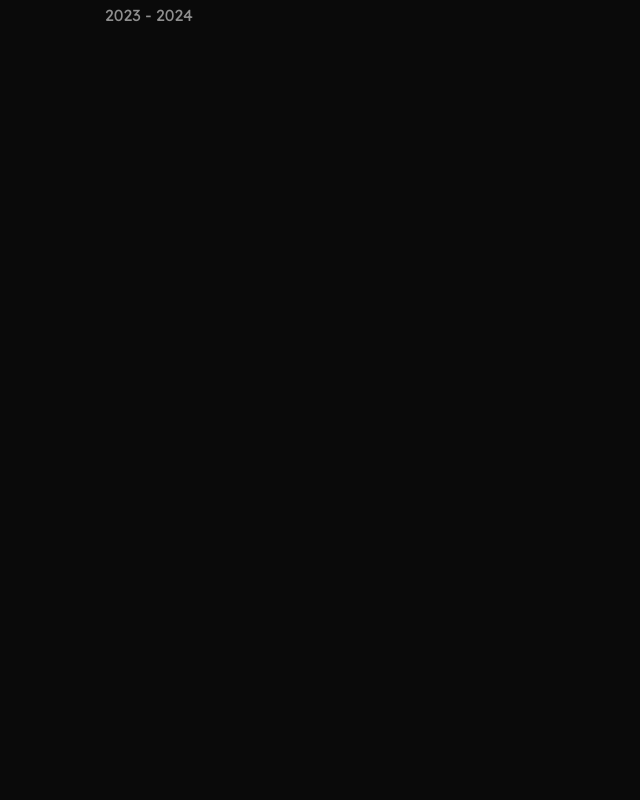
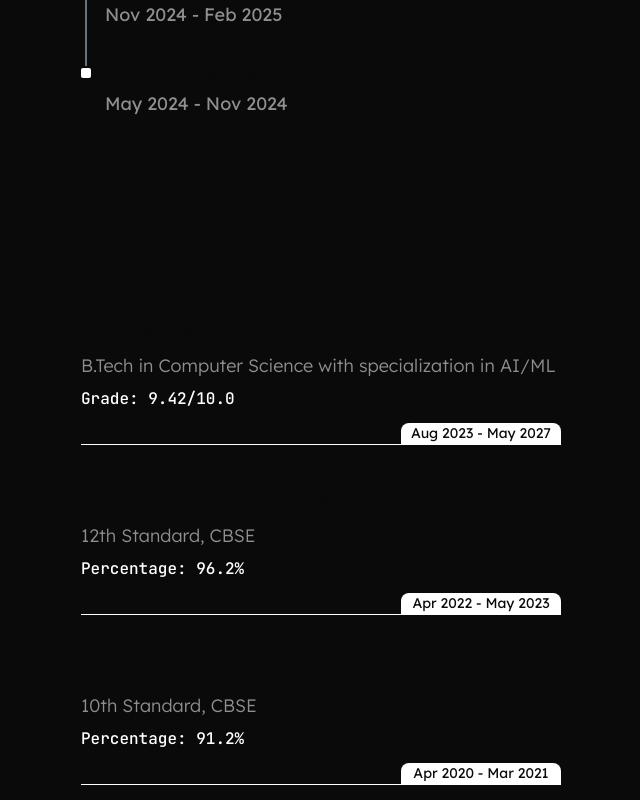
Before and after one commit to vansh-chani/portfolio-website, a Next.js app in the folder portfolio/: page / in a window 1280 px wide. Shown: the part 2140-2940 px from the top of the page, without its empty margins (499-1139 px from the left). Built offline with nearby package versions, Linux system fonts and the light colour scheme.

Commit message:
Added Education Section to About

```diff
--- a/portfolio/src/components/About.tsx
+++ b/portfolio/src/components/About.tsx
@@ -4,12 +4,13 @@ import globe from "../assets/Globe.svg";
 import { GithubButtonSmall, LinkedInButtonSmall, MailButtonSmall } from "./ui/Buttons";
 import SideNav from "./ui/SideNav";
 import ExperienceList from "./ui/ExperienceList";
+import EducationCard from "./ui/EducationCard";
 
 const experienceData = [
     {
         company: "CodeChef VIT",
         positions: ["Machine Learning Lead", "Senior Core Member", "Junior Core Member"],
-        times: ["2025 - Present", "2024 - 2025", "2023 - 2024"],
+        times: ["Jul 2025 - Present", "Feb 2025 - Jul 2025", "Mar 2024 - Feb 2025"],
         descriptions: [
             "Leading the Machine Learning team, overseeing projects, mentoring members, and driving innovation in AI applications.",
             "Contributed to various club activities, organized DevSOC'25, and supported the core team in decision-making processes. Developed multiple ML projects involving LLM fine-tuning, supervised and unsupervised learning, and NLP.",
@@ -19,7 +20,28 @@ const experienceData = [
     {
         company: "IEEE-CS VIT",
         positions: ["Senior Core Member", "Junior Core Member"],
-        times: ["2024 - 2025", "2023 - 2024"],
+        times: ["Nov 2024 - Feb 2025", "May 2024 - Nov 2024"],
+    }
+];
+
+const educationData = [
+    {
+        institution: "Vellore Institute of Technology, Vellore",
+        degree: "B.Tech in Computer Science with specialization in AI/ML",
+        time: "Aug 2023 - May 2027",
+        grade: "9.42/10.0"
+    },
+    {
+        institution: "Police D.A.V. Public School, Ludhiana",
+        degree: "12th Standard, CBSE",
+        time: "Apr 2022 - May 2023",
+        Percentage: "96.2%"
+    },
+    {
+        institution: "D.A.V. Public School, Ludhiana",
+        degree: "10th Standard, CBSE",
+        time: "Apr 2020 - Mar 2021",
+        Percentage: "91.2%"
     }
 ];
 
@@ -51,12 +73,19 @@ export default function About() {
                     I’m a software developer passionate about AI and machine learning. I design and implement data-driven algorithms and intelligent systems that adapt, optimize performance, and deliver real-world impact.
                 </p>
             </div>
-            <div className="experience pt-22     w-110 ml-80" id="experience_section">
+            <div className="experience pt-22 w-110 ml-80" id="experience_section">
                 <h1 className="font-jetBrains-mono text-[36px] font-extrabold">Experience</h1>
                 {experienceData.map((exp, index) => (
                     <ExperienceList key={index} Company={exp.company} Position={exp.positions} Time={exp.times} Description={exp.descriptions} />
                 ))}
             </div>
+            <div className="education pt-22 w-120 ml-90" id="education_section">
+                <h1 className="font-jetBrains-mono text-[36px] font-extrabold">Education</h1>
+                {educationData.map((edu, index) => (
+                    <EducationCard key={index} Institution={edu.institution} Degree={edu.degree} Time={edu.time} Grade={edu.grade} Percentage={edu.Percentage} />
+                ))}
+            </div>
+
             <div className="h-screen"></div>
         </section>
     );
--- /dev/null
+++ b/portfolio/src/components/ui/EducationCard.tsx
@@ -0,0 +1,17 @@
+export default function EducationCard(educationProps: { Institution: string, Degree: string, Time: string, Grade?: string, Percentage?: string }) {
+    return (
+        <div className="eduCard  mt-8 border-b border-b-white">
+            <h2 className="font-lexend text-[22px] font-normal py-1">{educationProps.Institution}</h2>
+            <h3 className="font-lexend text-[18px] font-light text-[#8f8f8f] py-1">{educationProps.Degree}</h3>
+            {educationProps.Grade && (
+                <p className="font-jetBrains-mono text-[16px] font-medium text-[#ffffff] py-1">Grade: {educationProps.Grade}</p>
+            )}
+            {educationProps.Percentage && (
+                <p className="font-jetBrains-mono text-[16px] font-medium text-[#ffffff] py-1">Percentage: {educationProps.Percentage}</p>
+            )}
+            <div className="time mt-2 flex flex-row items-center justify-end gap-4">
+                <p className="font-lexend w-[160px] rounded-t-[8px] text-[14px] font-normal text-center text-[#0a0a0a] bg-white">{educationProps.Time}</p>
+            </div>
+        </div>
+    );
+}
--- a/portfolio/src/components/ui/ExperienceList.tsx
+++ b/portfolio/src/components/ui/ExperienceList.tsx
@@ -12,10 +12,10 @@ export default function ExperienceList(ListProps: { Company: string, Position: s
                before:absolute before:left-0 before:top-2 before:h-[10px] before:w-[10px] before:bg-white before:rounded-[2px]
                after:absolute after:left-[4px] after:top-[19px] after:bottom-[-38px] after:w-[2px] after:bg-gray-500 last:after:hidden">
                 <h3 className="font-lexend text-[20px] font-normal">{ItemProps.Position}</h3>
-                <p className="font-lexend text-[16px] font-normal text-[#8f8f8f]">{ItemProps.Time}</p>
+                <p className="font-lexend text-[18px] font-normal text-[#8f8f8f]">{ItemProps.Time}</p>
                 {ItemProps.Description && (
                     <div className="description">
-                        <p className="font-lexend text-[14px] font-light text-[#8f8f8f]">{ItemProps.Description}</p>
+                        <p className="font-lexend text-[16px] font-light text-[#8f8f8f]">{ItemProps.Description}</p>
                     </div>
                 )}
             </li>
```
